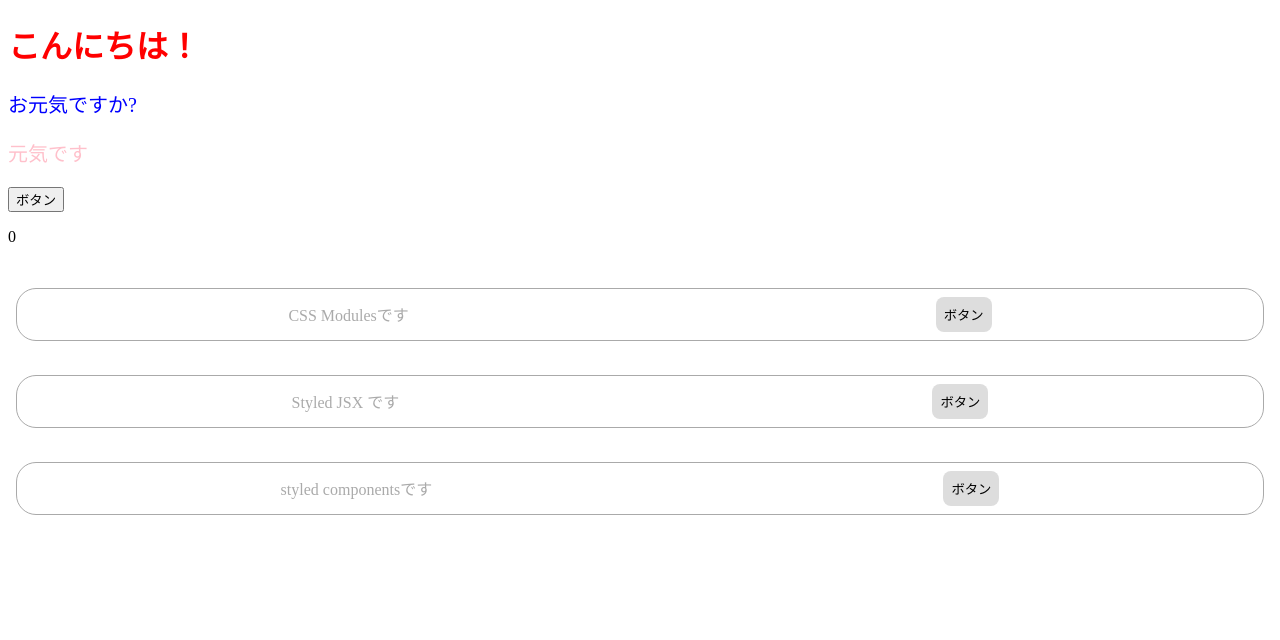
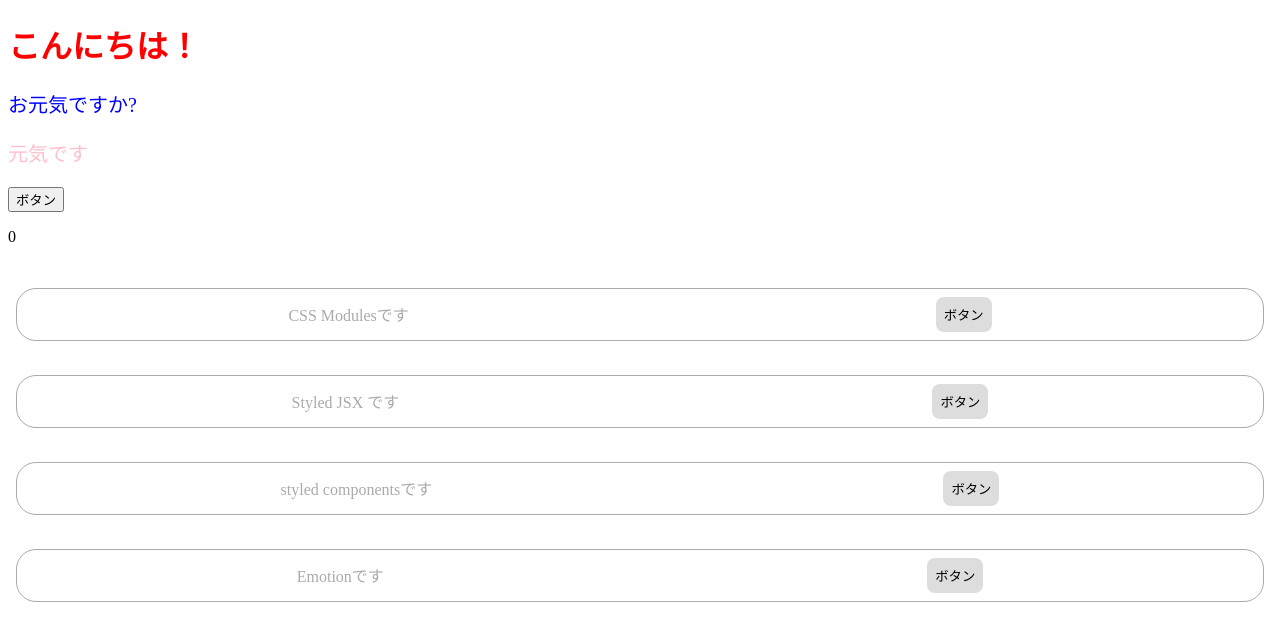
Before and after one commit to MochiMochiTosiki/react_jakee, a React (Create React App) app in the folder chapter4/: page / in a window 1280 px wide. Shown: the top 640 px of the page. Built offline with nearby package versions, Linux system fonts and the light colour scheme.

Commit message:
5-5 Emotion

```diff
--- a/chapter4/package.json
+++ b/chapter4/package.json
@@ -3,6 +3,8 @@
   "version": "0.1.0",
   "private": true,
   "dependencies": {
+    "@emotion/react": "^11.7.0",
+    "@emotion/styled": "^11.6.0",
     "@testing-library/jest-dom": "^5.11.4",
     "@testing-library/react": "^11.1.0",
     "@testing-library/user-event": "^12.1.10",
--- a/chapter4/src/App.jsx
+++ b/chapter4/src/App.jsx
@@ -3,6 +3,7 @@
 import { CssModules } from "./components/CssModules";
 import { StyledJsx } from "./components/StyledJsx";
 import { StyledComponents } from "./components/StyledComponents";
+import { Emotion } from "./components/Emotion";
 
 export const App = () => {
     const [num, setNum] = useState(0);
@@ -24,6 +25,8 @@
         <StyledJsx />
         <br></br>
         <StyledComponents />
+        <br></br>
+        <Emotion />
     </>
     );
 };
--- /dev/null
+++ b/chapter4/src/components/Emotion.jsx
@@ -0,0 +1,39 @@
+/** @jsxImportSource @emotion/react */
+import { jsx, css } from "@emotion/react";
+import styled from "@emotion/styled";
+
+export const Emotion = () => {
+    const containerStyle = css`
+        border: solid 1px #aaa;
+        border-radius: 20px;
+        padding: 8px;
+        margin: 8px;
+        display: flex;
+        justify-content: space-around;
+        align-items: center;
+    `;
+
+    const titleStyle = css({
+        margin: 0,
+        color: "#aaa"
+    });
+
+    return (
+        <div css={containerStyle}>
+            <p css={titleStyle}>Emotionです</p>
+            <SButton>ボタン</SButton>
+        </div>
+    )
+}
+
+const SButton = styled.button`
+    background-color: #ddd;
+    border: none;
+    padding: 8px;
+    border-radius: 8px;
+    &:hover {
+        background-color: #aaa;
+        color: #fff;
+        cursor: pointer;
+    }
+`;
```
Also changed, not shown: 1 other file (tests, documents, lock files or other folders).
